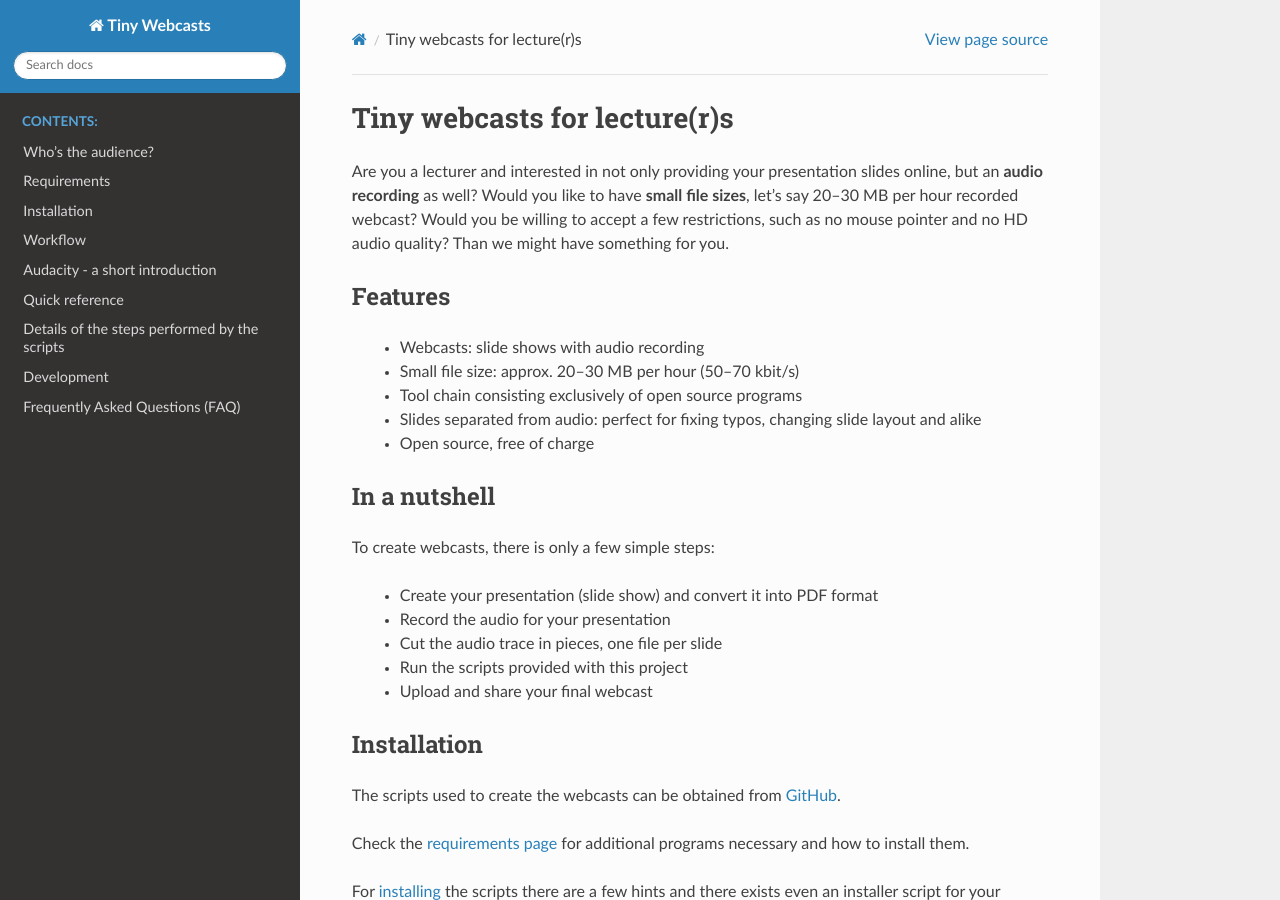
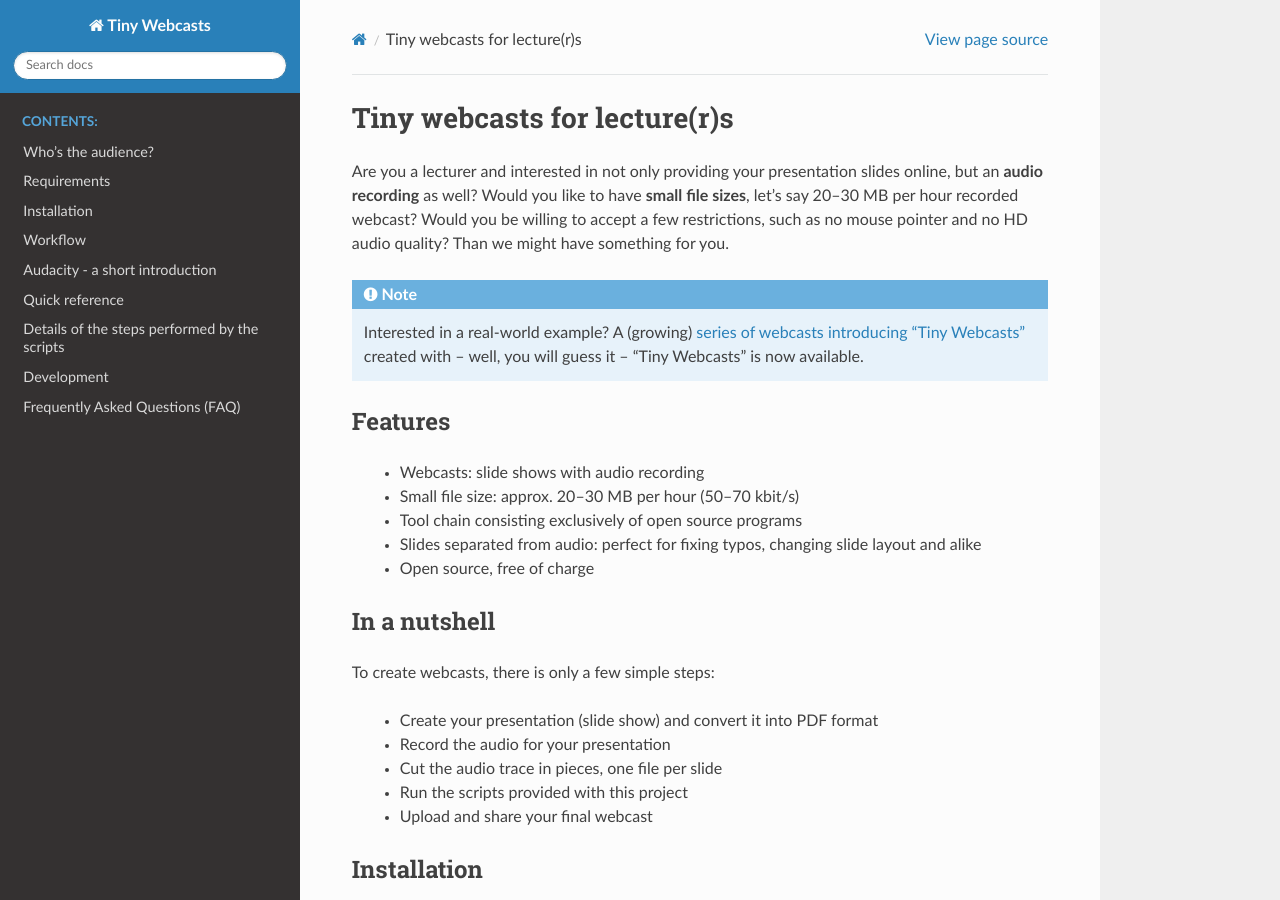
Before and after one commit to tillbiskup/tiny-webcasts, a Sphinx documentation site: the page built from docs/index.rst, in a window 1280 px wide and 900 px high. Built offline with Sphinx 7.4.7 and the Read the Docs theme 2.0.0, drawn with Linux system fonts in a browser that asks for light colours.

Commit message:
Note referring to examples

```diff
--- a/docs/index.rst
+++ b/docs/index.rst
@@ -8,6 +8,11 @@
 ###############################
 
 Are you a lecturer and interested in not only providing your presentation slides online, but an **audio recording** as well? Would you like to have **small file sizes**, let's say 20--30 MB per hour recorded webcast? Would you be willing to accept a few restrictions, such as no mouse pointer and no HD audio quality? Than we might have something for you.
+
+
+.. note::
+
+   Interested in a real-world example? A (growing) `series of webcasts introducing "Tiny Webcasts" <https://www.till-biskup.de/en/software/webcasts/index#webcasts>`_ created with -- well, you will guess it -- "Tiny Webcasts" is now available.
 
 
 Features
```
Also changed, not shown: 1 other file.
